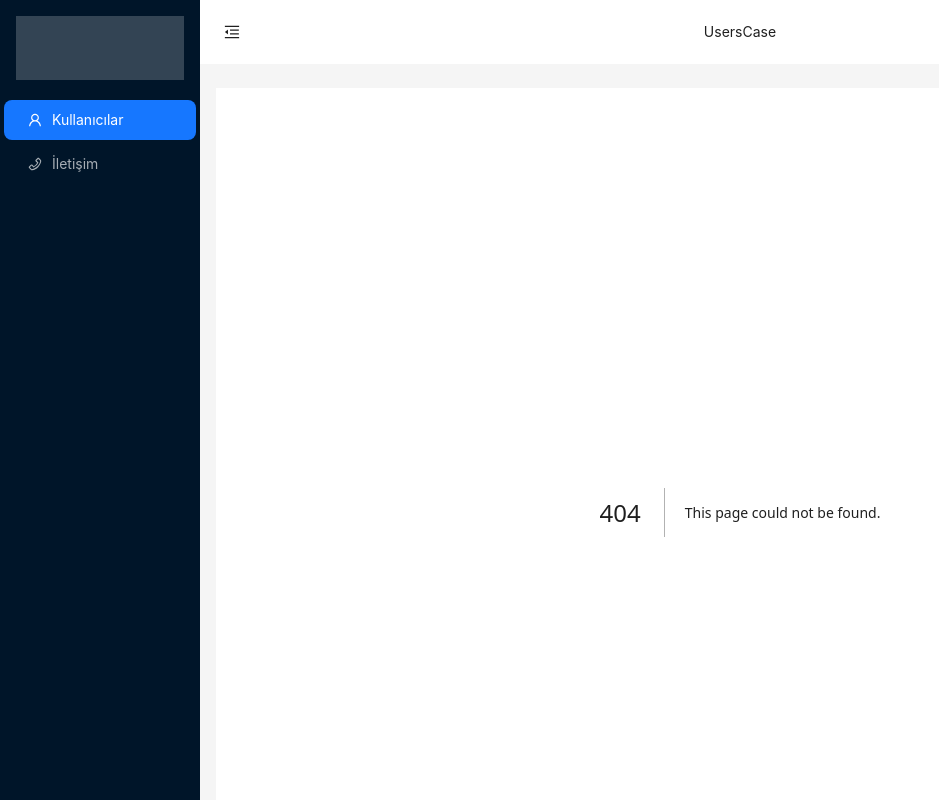
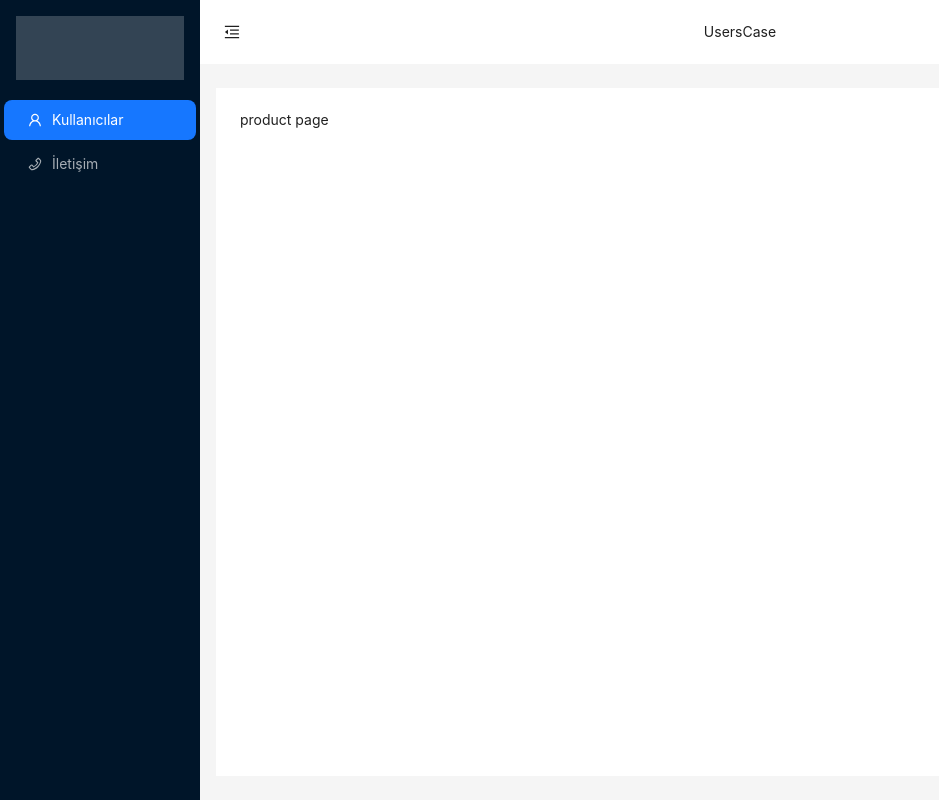
Before and after one commit to yakupcia/Users, a Next.js app in the folder front-end/: page /products in a window 1280 px wide. Before the commit this address had no page. Shown: the top 800 px of the page, without its empty margins (0-939 px from the left). Built offline with nearby package versions, Linux system fonts and the light colour scheme.

Commit message:
fix: reactStrictMode closed

```diff
--- a/front-end/next.config.mjs
+++ b/front-end/next.config.mjs
@@ -1,10 +1,11 @@
 /** @type {import('next').NextConfig} */
 const nextConfig = {
+    reactStrictMode: false,
     async rewrites() {
         return [
             {
                 source: '/:path*',
-                destination: 'http://localhost:3000/:path*', // Backend API'nizin URL'sini buraya yazın
+                destination: 'http://localhost:3000/:path*',
             },
         ];
     },
--- a/front-end/src/app/page.tsx
+++ b/front-end/src/app/page.tsx
@@ -20,6 +20,7 @@ const UsersPage = () => {
   useEffect(() => {
     fetchUsers();
   }, []);
+
 
   const fetchUsers = async (page = 1, pageSize = 10, search = '') => {
     setLoading(true);
--- /dev/null
+++ b/front-end/src/app/products/page.tsx
@@ -0,0 +1,19 @@
+import React from 'react';
+
+interface Product {
+    id: number;
+    name: string;
+    description: string;
+    price: number;
+    imageUrl: string;
+}
+
+const ProductPage= () => {
+    return (
+        <div>
+            product page
+        </div>
+    );
+};
+
+export default ProductPage;
```
